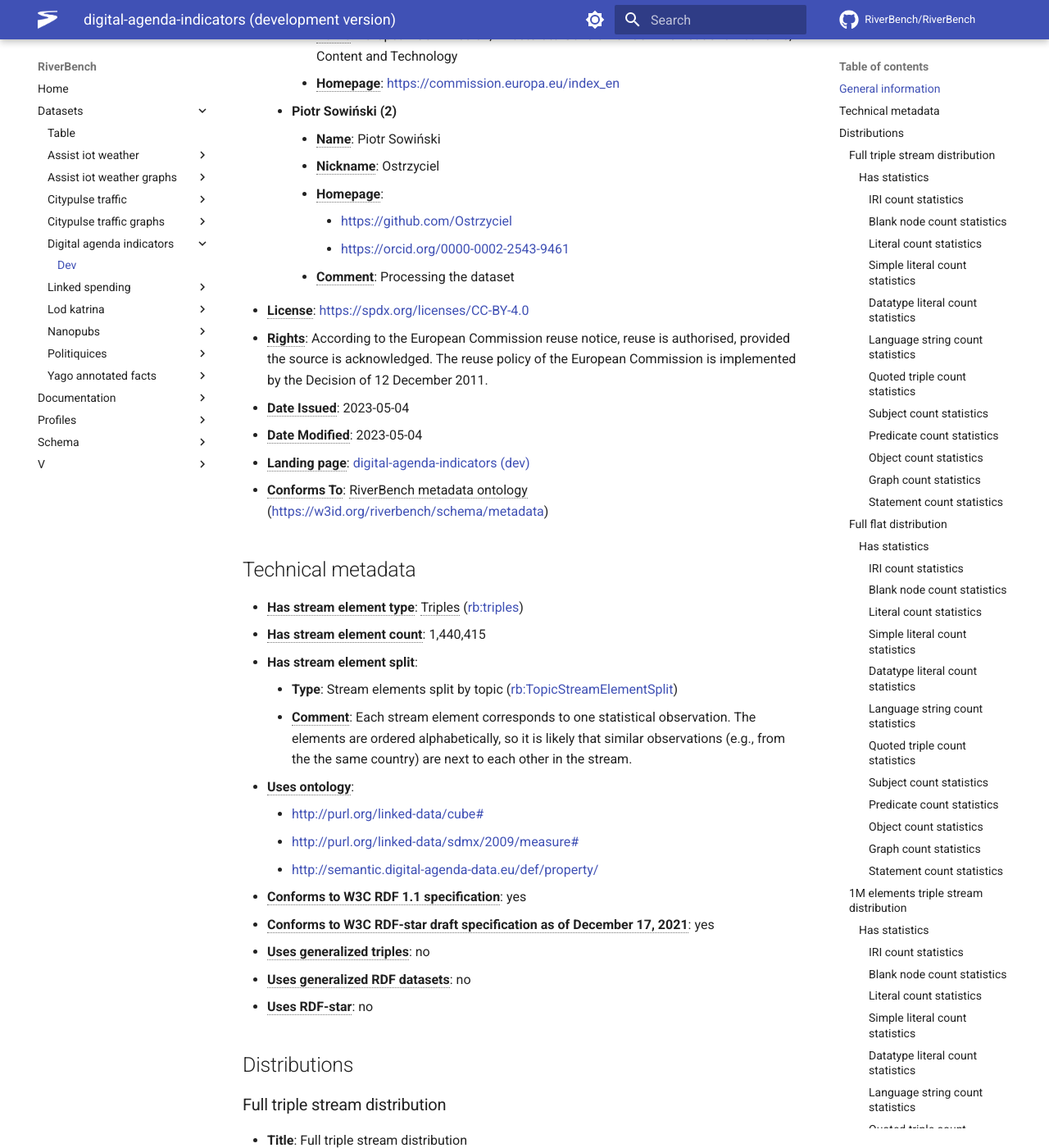
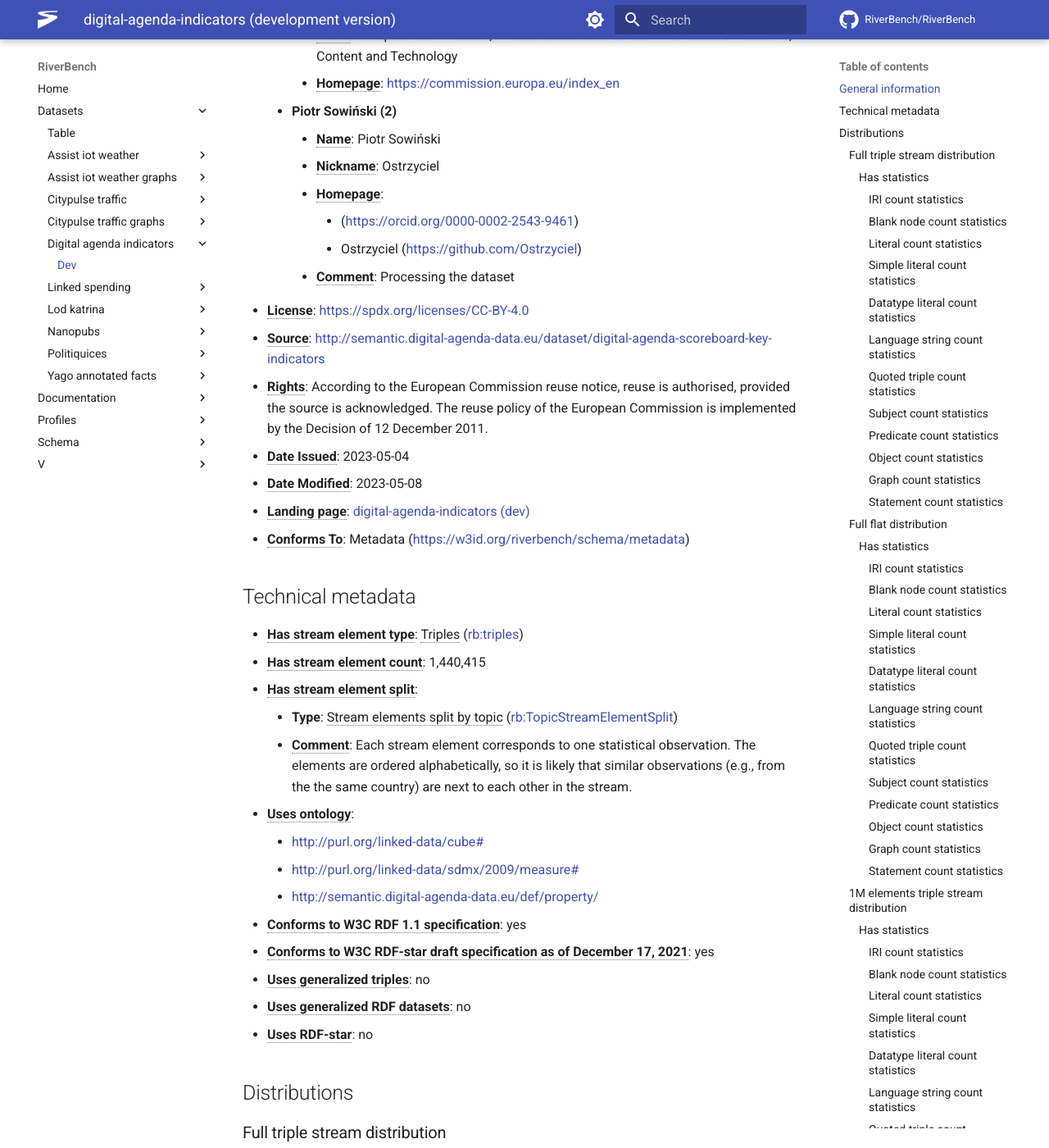
Before and after one commit to RiverBench/riverbench.github.io, an MkDocs documentation site: the page built from docs/datasets/digital-agenda-indicators/dev/index.md, in a window 1280 px wide and 1400 px high, scrolled down 862 px. Shown: the whole window at 82% size. Built offline with MkDocs 1.6.1 and Material for MkDocs 9.7.7, drawn with Linux system fonts in a browser that asks for light colours; comment, search, counter and statistics services are not loaded.

Commit message:
Automatic update of RiverBench/dataset-digital-agenda-indicators (dev)

```diff
--- a/docs/datasets/digital-agenda-indicators/dev/index.md
+++ b/docs/datasets/digital-agenda-indicators/dev/index.md
@@ -28,22 +28,23 @@ This is a large, typical dataset with statistical information, with a very regul
         - **<abbr title="A name for some thing.">Name</abbr>**: Piotr Sowiński
         - **<abbr title="A short informal nickname characterising an agent (includes login identifiers, IRC and other chat nicknames).">Nickname</abbr>**: Ostrzyciel
         - **<abbr title="A homepage for some thing.">Homepage</abbr>**:
-            - [https://github.com/Ostrzyciel](https://github.com/Ostrzyciel)
-            - [https://orcid.org/0000-0002-2543-9461](https://orcid.org/0000-0002-2543-9461)
+            -  ([https://orcid.org/0000-0002-2543-9461](https://orcid.org/0000-0002-2543-9461))
+            - Ostrzyciel ([https://github.com/Ostrzyciel](https://github.com/Ostrzyciel))
         - **<abbr title="A description of the subject resource.">Comment</abbr>**: Processing the dataset
 - **<abbr title="A legal document giving official permission to do something with the resource.">License</abbr>**: [https://spdx.org/licenses/CC-BY-4.0](https://spdx.org/licenses/CC-BY-4.0)
+- **<abbr title="A related resource from which the described resource is derived.">Source</abbr>**: [http://semantic.digital-agenda-data.eu/dataset/digital-agenda-scoreboard-key-indicators](http://semantic.digital-agenda-data.eu/dataset/digital-agenda-scoreboard-key-indicators)
 - **<abbr title="Information about rights held in and over the resource.">Rights</abbr>**: According to the European Commission reuse notice, reuse is authorised, provided the source is acknowledged. The reuse policy of the European Commission is implemented by the Decision of 12 December 2011.
 - **<abbr title="Date of formal issuance of the resource.">Date Issued</abbr>**: 2023-05-04
-- **<abbr title="Date on which the resource was changed.">Date Modified</abbr>**: 2023-05-04
+- **<abbr title="Date on which the resource was changed.">Date Modified</abbr>**: 2023-05-08
 - **<abbr title="A Web page that can be navigated to in a Web browser to gain access to the catalog, a dataset, its distributions and/or additional information.">Landing page</abbr>**: [digital-agenda-indicators (dev)](https://w3id.org/riverbench/datasets/digital-agenda-indicators/dev)
-- **<abbr title="An established standard to which the described resource conforms.">Conforms To</abbr>**: <abbr title="Ontology for describing datasets and profiles in the RiverBench benchmark suite.">RiverBench metadata ontology</abbr> ([https://w3id.org/riverbench/schema/metadata](https://w3id.org/riverbench/schema/metadata))
+- **<abbr title="An established standard to which the described resource conforms.">Conforms To</abbr>**: Metadata ([https://w3id.org/riverbench/schema/metadata](https://w3id.org/riverbench/schema/metadata))
 
 ## Technical metadata
 
 - **<abbr title="Indicates the type of contents of each stream element">Has stream element type</abbr>**: <abbr title="Triple streams consist of elements, where each element is an RDF graph.">Triples</abbr> ([rb:triples](https://w3id.org/riverbench/schema/metadata#triples))
 - **<abbr title="Number of elements in the stream">Has stream element count</abbr>**: 1,440,415
-- **Has stream element split**:
-    - **Type**: Stream elements split by topic ([rb:TopicStreamElementSplit](https://w3id.org/riverbench/schema/metadata#TopicStreamElementSplit))
+- **<abbr title="Indicates how the stream was split into elements.">Has stream element split</abbr>**:
+    - **Type**: <abbr title="The elements correspond to different topics/subjects in the dataset.">Stream elements split by topic</abbr> ([rb:TopicStreamElementSplit](https://w3id.org/riverbench/schema/metadata#TopicStreamElementSplit))
     - **<abbr title="A description of the subject resource.">Comment</abbr>**: Each stream element corresponds to one statistical observation. The elements are ordered alphabetically, so it is likely that similar observations (e.g., from the the same country) are next to each other in the stream.
 - **<abbr title="Indicates that the dataset uses an ontology. The object must be a resource, but it doesn't neccesarily have to be an OWL ontology.">Uses ontology</abbr>**:
     - [http://purl.org/linked-data/cube#](http://purl.org/linked-data/cube#)
```
